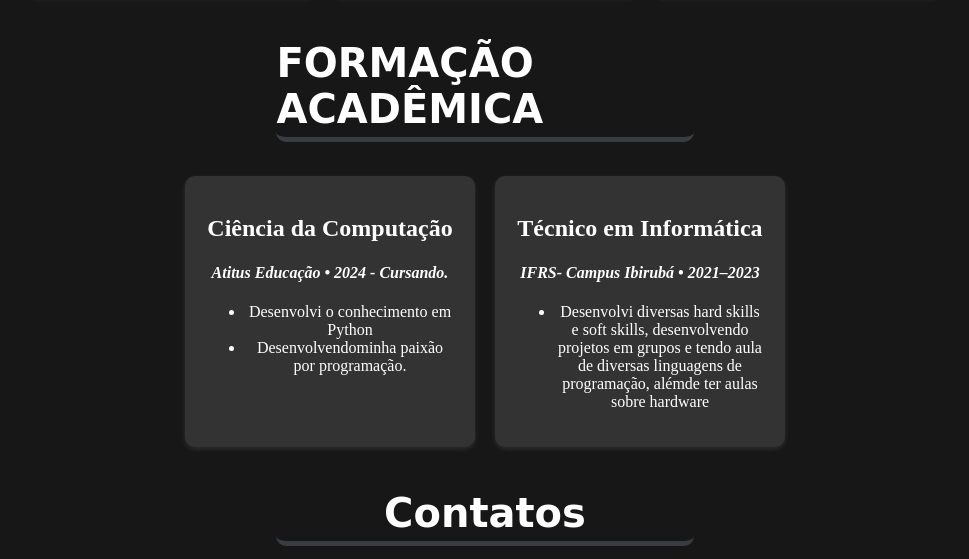
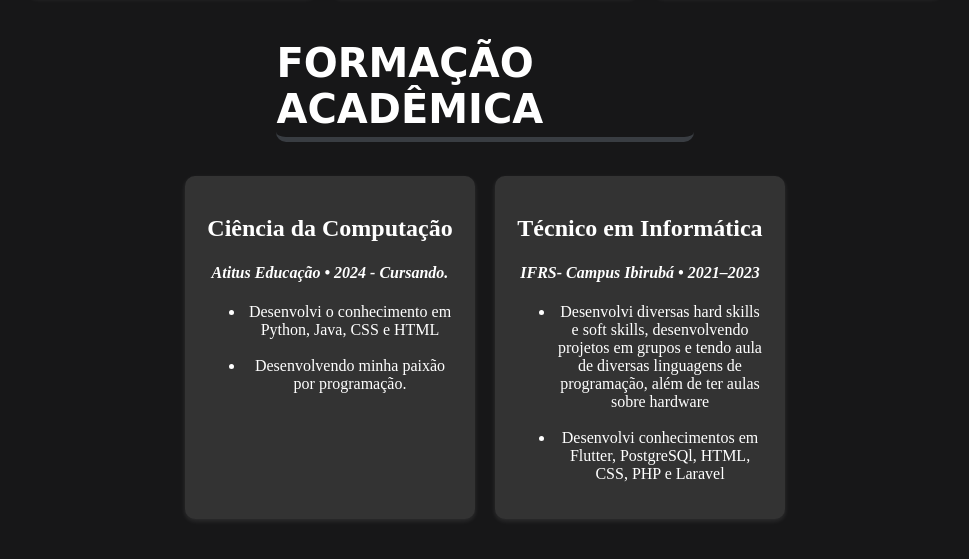
Before and after one commit to Nopri010/site-portifolio, a plain HTML site: page index.html in a window 1280 px wide. Shown: the part 1278-1837 px from the top of the page, without its empty margins (155-1124 px from the left). Drawn offline with Linux system fonts and the light colour scheme; a script that the page names is missing; a web font is replaced by a local one.

Commit message:
Pequenos ajustes
exclui coisas inúteis, além de arrumar alguns erros.

```diff
--- a/index.html
+++ b/index.html
@@ -101,8 +101,9 @@
                 <h2>Ciência da Computação</h2>
                 <h4>Atitus Educação • 2024 - Cursando.</h4>
                 <ul>
-                    <li>Desenvolvi o conhecimento em Python</li>
-                    <li>Desenvolvendominha paixão por programação.</li>
+                    <li>Desenvolvi o conhecimento em Python, Java, CSS e HTML</li>
+                    <br>
+                    <li>Desenvolvendo minha paixão por programação.</li>
                 </ul>
             </div>
             <div class="card">
@@ -110,7 +111,9 @@
                 <h4>IFRS- Campus Ibirubá • 2021–2023</h4>
                 <ul>
                     <li>Desenvolvi diversas hard skills e soft skills, desenvolvendo projetos em grupos e tendo aula
-                        de diversas linguagens de programação, alémde ter aulas sobre hardware</li>
+                        de diversas linguagens de programação, além de ter aulas sobre hardware</li>
+                        <br>
+                        <li>Desenvolvi conhecimentos em Flutter, PostgreSQl, HTML, CSS, PHP e Laravel</li>
                 </ul>
 
             </div>
```
Also changed, not shown: img/facebook.png (deleted), img/whatsapp.png (deleted).
